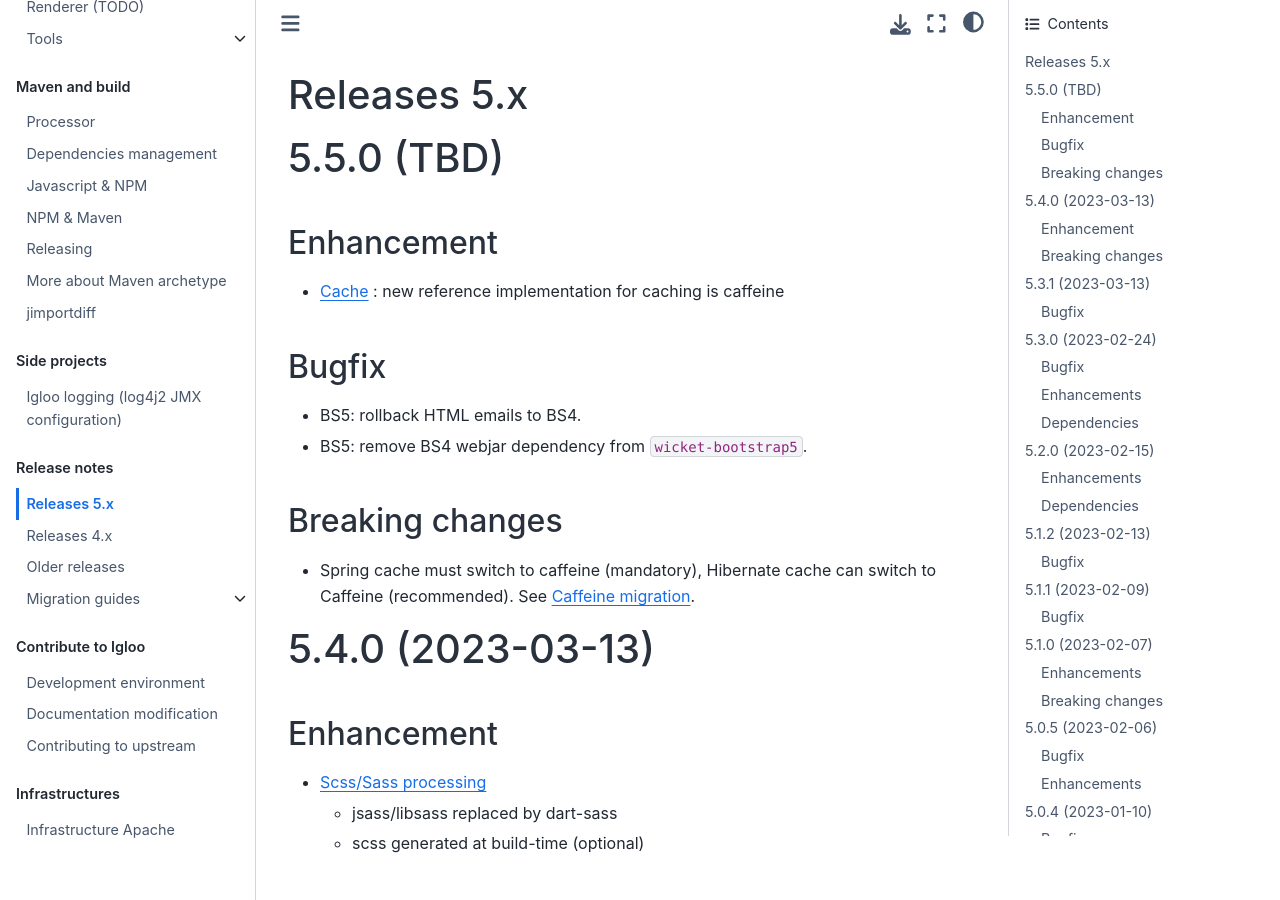
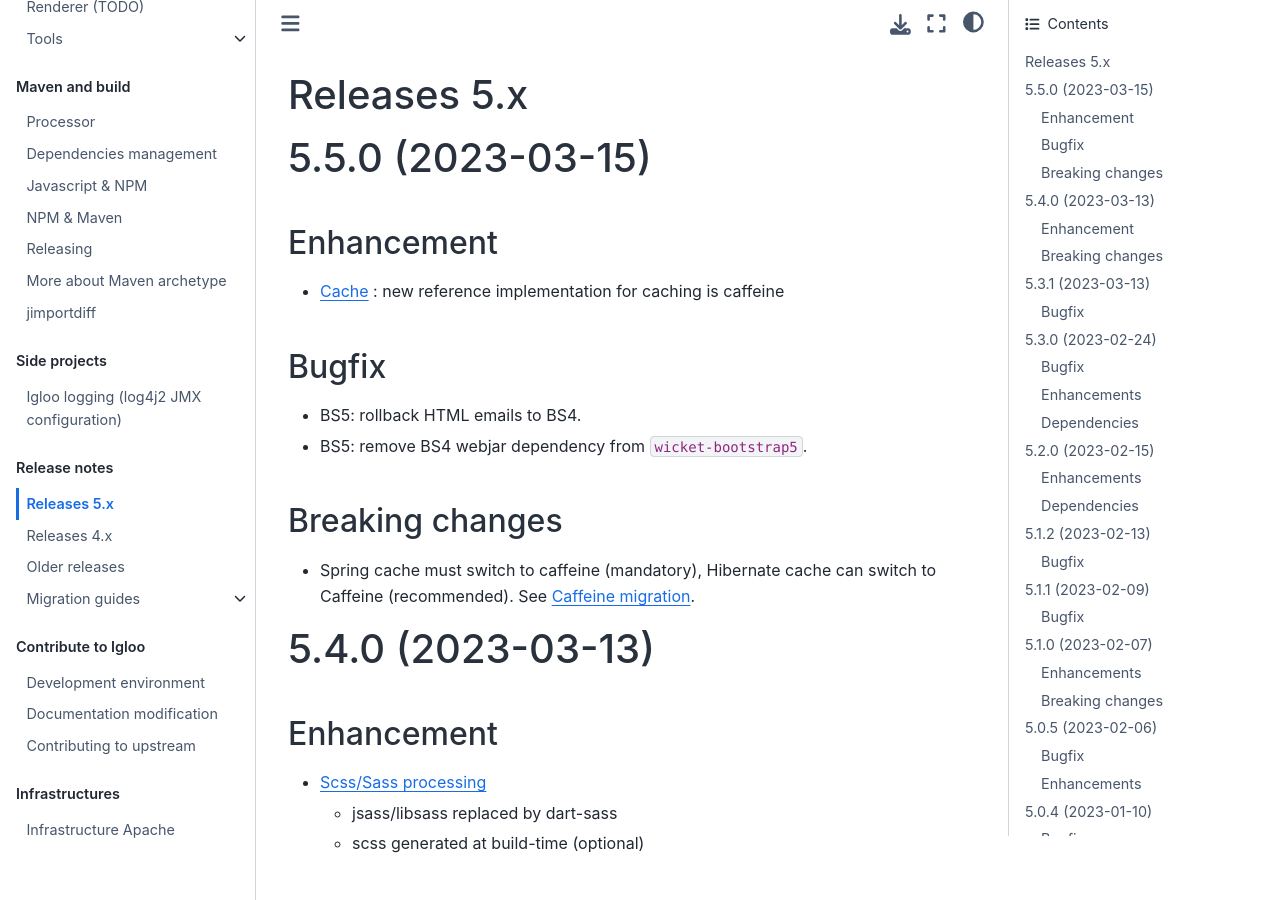
Before and after one commit to igloo-project/igloo-doc, a Sphinx documentation site: the page built from source/release-notes/releases-5.x.md, in a window 1280 px wide and 900 px high. Built offline with Sphinx 7.4.7 and the Sphinx Book theme 1.1.4, drawn with Linux system fonts in a browser that asks for light colours.

Commit message:
Changelog 5.5.0

```diff
--- a/source/release-notes/releases-5.x.md
+++ b/source/release-notes/releases-5.x.md
@@ -2,7 +2,7 @@
 
 (v5.5.0)=
 
-# 5.5.0 (TBD)
+# 5.5.0 (2023-03-15)
 
 ## Enhancement
 
```
